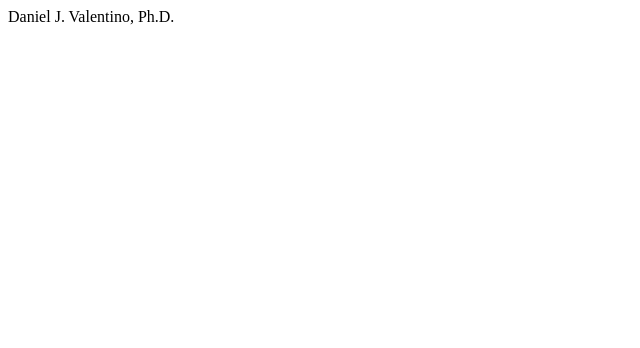
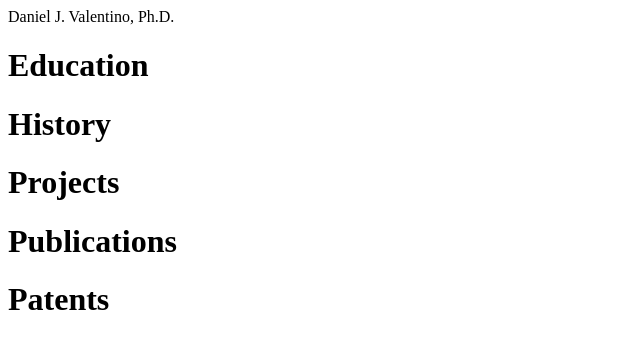
Before and after one commit to dvalentino/dvalentino.github.io, a plain HTML site: page index.html in a window 1280 px wide. Shown: the whole page, without its empty margins (0-640 px from the left). Drawn offline with Linux system fonts and the light colour scheme.

Commit message:
Update index.html

```diff
--- a/index.html
+++ b/index.html
@@ -5,6 +5,10 @@
   </title>
   <Body>
   Daniel J. Valentino, Ph.D.
-
+    <h1> Education </h1>
+    <h1> History </h1>
+    <h1> Projects </h1>
+    <h1> Publications </h1>
+    <h1> Patents </h1>
   </Body>
 </html>
```
